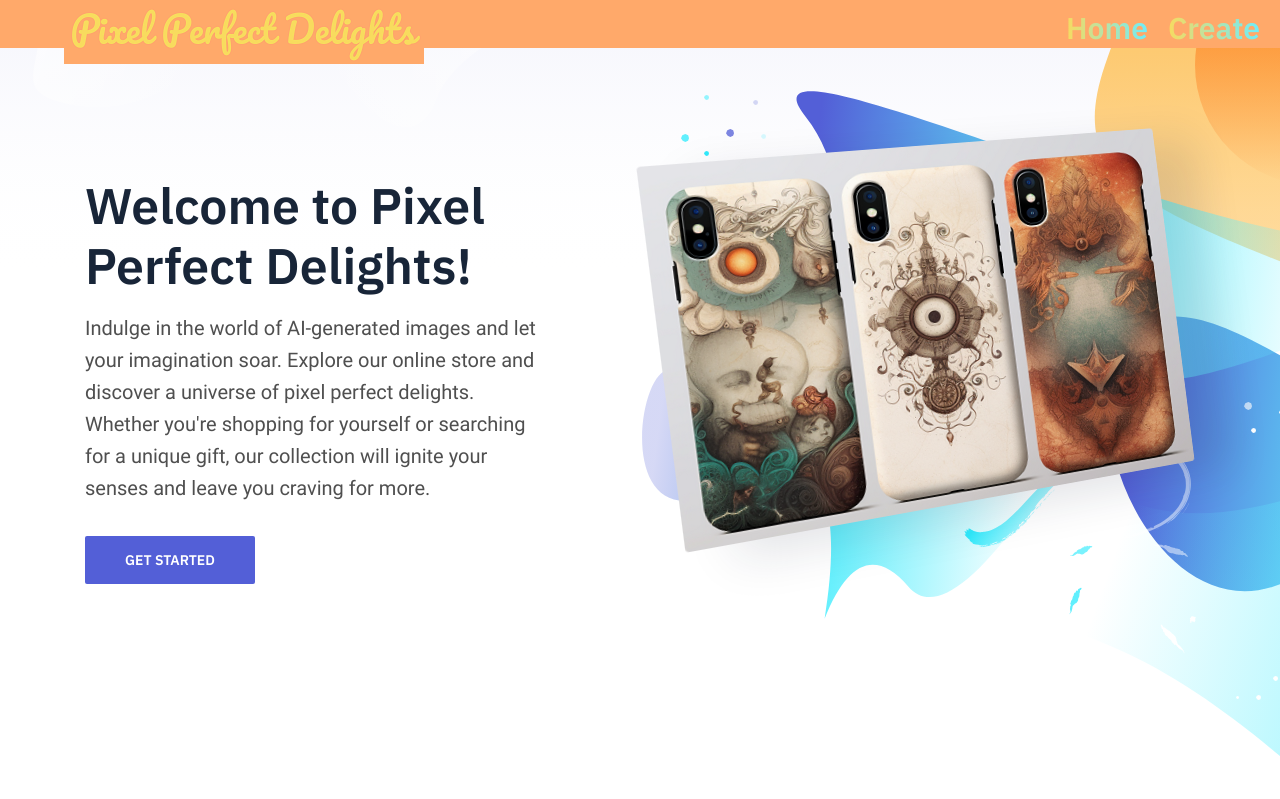
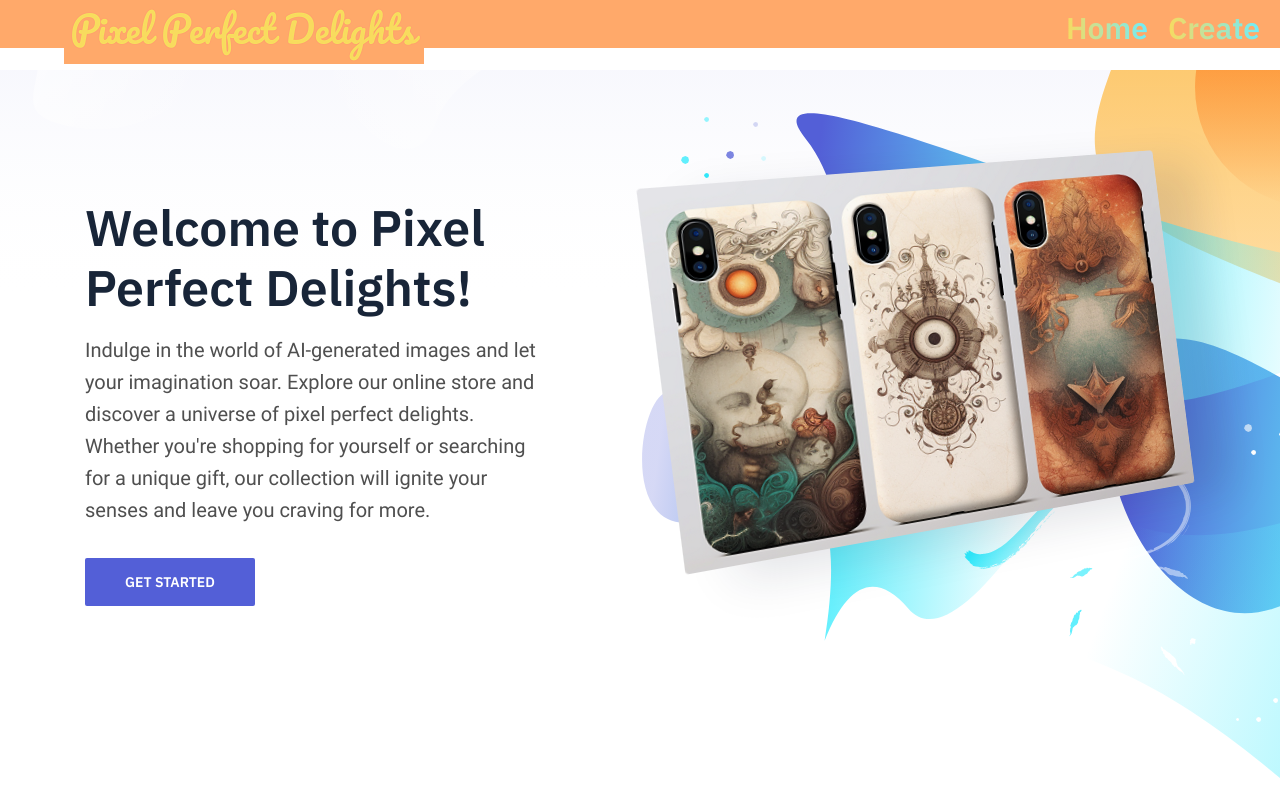
Before and after one commit to Rhett-Williams/personalised-cards-frontend, a React (Create React App) app: page / in a window 1280 px wide. Shown: the top 799 px of the page. Built offline with nearby package versions, Linux system fonts and the light colour scheme; no server answers.

Commit message:
Update App.tsx

```diff
--- a/src/App.tsx
+++ b/src/App.tsx
@@ -40,7 +40,7 @@
           rel="stylesheet"
         />
         <Navbar />
-        <div style={{width: '100%', height: '6vh'}}/>
+        <div style={{width: '100%', height: '6vh', minHeight: 70}}/>
         <Routes>
           <Route path="/" element={<Home />} />
           <Route path="/create" element={<Create />} />
```
